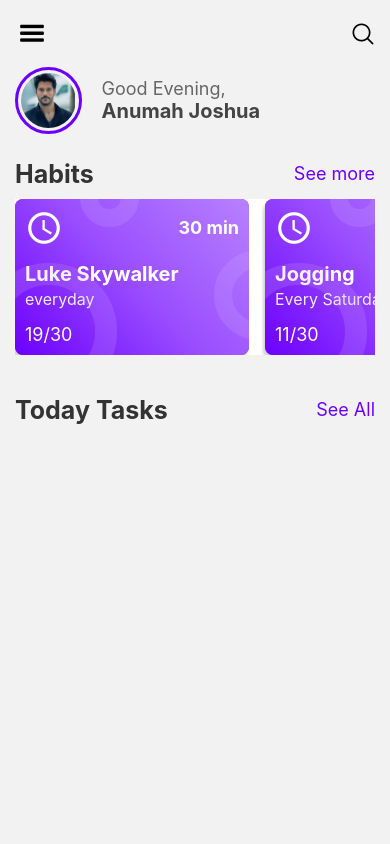
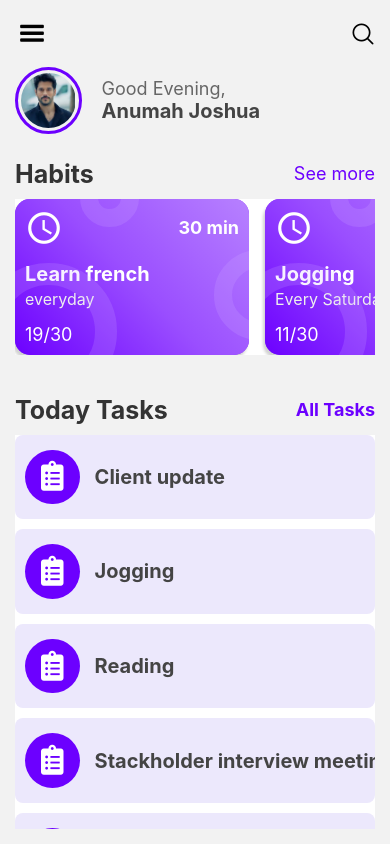
Before and after one commit to Ernie1234/JustDoIt, a React Native app: screen /Home in a window 390 px wide. Built offline with nearby package versions, Linux system fonts and the light colour scheme.

Commit message:
flatlist scrolling

```diff
--- a/components/HabitCard.tsx
+++ b/components/HabitCard.tsx
@@ -43,13 +43,13 @@ export default HabitCard;
 
 const styles = StyleSheet.create({
   container: {
-    borderRadius: 8,
+    borderRadius: 15,
     backgroundColor: "#862eff",
     shadowColor: "#171717",
     shadowOffset: { width: -2, height: 4 },
     shadowOpacity: 0.2,
     shadowRadius: 3,
-    elevation: 15,
+    elevation: 20,
     position: "relative",
     overflow: "hidden",
   },
--- a/components/Habits.tsx
+++ b/components/Habits.tsx
@@ -19,6 +19,7 @@ const Habits = () => {
           <Text style={styles.seeMore}>See more</Text>
         </TouchableOpacity>
       </View>
+      {/* <View style={{ flex: 2 }}> */}
       <FlatList
         data={HabitData}
         renderItem={({ item }) => <HabitCard data={item} />}
@@ -28,6 +29,7 @@ const Habits = () => {
         showsHorizontalScrollIndicator={false}
         style={{ backgroundColor: "#fff" }}
       />
+      {/* </View> */}
     </View>
   );
 };
--- a/components/HeaderBar.tsx
+++ b/components/HeaderBar.tsx
@@ -5,6 +5,9 @@ import {
   View,
   Image,
   Dimensions,
+  Platform,
+  StatusBar,
+  SafeAreaView,
 } from "react-native";
 import { Entypo, AntDesign } from "@expo/vector-icons";
 
@@ -22,7 +25,8 @@ const HeaderBar = () => {
     timeOfDay = "evening";
   }
   return (
-    <View style={styles.container}>
+    <SafeAreaView style={styles.container}>
+      <View style={{ paddingTop: 15 }}>
         <View style={styles.headerIcons}>
           <Entypo name="menu" size={34} />
           <TouchableOpacity onPress={() => {}}>
@@ -30,7 +34,9 @@ const HeaderBar = () => {
           </TouchableOpacity>
         </View>
         <View style={styles.headerProfile}>
-        <View style={[styles.headerImageWrapper, { borderRadius: SIZE * 0.5 }]}>
+          <View
+            style={[styles.headerImageWrapper, { borderRadius: SIZE * 0.5 }]}
+          >
             <Image
               source={require("../assets/images/kemal.jpg")}
               resizeMode="contain"
@@ -47,6 +53,7 @@ const HeaderBar = () => {
           </View>
         </View>
       </View>
+    </SafeAreaView>
   );
 };
 
@@ -54,7 +61,7 @@ export default HeaderBar;
 
 const styles = StyleSheet.create({
   container: {
-    paddingTop: 15,
+    paddingTop: Platform.OS === "android" ? StatusBar.currentHeight : 0,
   },
   headerIcons: {
     flexDirection: "row",
@@ -96,6 +103,8 @@ const styles = StyleSheet.create({
 // #6c00ff  @1
 // #862eff  @2
 // #9a4eff  @3
+// #b781ff  @4
+// #d1b0ff  @5
 
 //REDS:
 //#D90000   @1
--- /dev/null
+++ b/components/List.tsx
@@ -0,0 +1,48 @@
+import { useState } from "react";
+import {
+  FlatList,
+  StyleSheet,
+  Text,
+  View,
+  ActivityIndicator,
+} from "react-native";
+import Todo from "./Todo";
+import { TodoTypes } from "../types";
+import { TodoData } from "../data/todos";
+
+const List = () => {
+  const loading = false;
+  const error = false;
+  const [todos, setTodos] = useState(TodoData);
+
+  return (
+    <View style={styles.container}>
+      {loading ? (
+        <ActivityIndicator size="large" />
+      ) : error ? (
+        <Text>Something went wrong</Text>
+      ) : (
+        <FlatList
+          data={todos}
+          renderItem={({ item }) => <Todo data={item} />}
+          keyExtractor={(item: TodoTypes) => item.id.toString()}
+          style={{ backgroundColor: "#fff" }}
+          contentContainerStyle={{
+            rowGap: 10,
+          }}
+          scrollEnabled
+        />
+      )}
+    </View>
+  );
+};
+
+export default List;
+
+const styles = StyleSheet.create({
+  container: {
+    flex: 1,
+    paddingHorizontal: 15,
+    paddingBottom: 15,
+  },
+});
--- a/components/Screen.tsx
+++ b/components/Screen.tsx
@@ -9,7 +9,7 @@ const Screen = ({ children }: childrenProps) => {
 
 const styles = StyleSheet.create({
   container: {
-    //! flex: 1,
+    //todo flex: 1,
     paddingTop: Platform.OS === "android" ? StatusBar.currentHeight : 0,
   },
 });
--- a/components/Tasks.tsx
+++ b/components/Tasks.tsx
@@ -1,5 +1,4 @@
 import { StyleSheet, Text, TouchableOpacity, View } from "react-native";
-import React from "react";
 
 const Tasks = () => {
   return (
@@ -7,7 +6,7 @@ const Tasks = () => {
       <View style={styles.header}>
         <Text style={styles.title}>Today Tasks</Text>
         <TouchableOpacity onPress={() => {}}>
-          <Text style={styles.seeMore}>See All</Text>
+          <Text style={styles.seeMore}>All tasks</Text>
         </TouchableOpacity>
       </View>
     </View>
@@ -35,5 +34,7 @@ const styles = StyleSheet.create({
   seeMore: {
     fontSize: 18,
     color: "#6c00ff",
+    fontWeight: "bold",
+    textTransform: "capitalize",
   },
 });
--- /dev/null
+++ b/components/Todo.tsx
@@ -0,0 +1,59 @@
+import { Dimensions, StyleSheet, Text, View } from "react-native";
+import { FontAwesome5 } from "@expo/vector-icons";
+import { TodoTypes } from "../types";
+
+const Todo = ({ data }: { data: TodoTypes }) => {
+  const SIZE = Dimensions.get("window").width;
+
+  return (
+    <View style={styles.container}>
+      <View style={styles.left}>
+        <View
+          style={[
+            styles.iconWrapper,
+            {
+              width: SIZE * 0.14,
+              height: SIZE * 0.14,
+              borderRadius: SIZE * 0.2,
+            },
+          ]}
+        >
+          <FontAwesome5 name="clipboard-list" size={30} color="#fff" />
+        </View>
+        <Text style={styles.task}>{data.todo}</Text>
+      </View>
+    </View>
+  );
+};
+
+export default Todo;
+
+const styles = StyleSheet.create({
+  container: {
+    backgroundColor: "#ece8fc",
+    paddingHorizontal: 10,
+    paddingVertical: 15,
+    borderRadius: 8,
+    flexDirection: "row",
+    alignItems: "center",
+    justifyContent: "space-between",
+    elevation: 3,
+  },
+  left: {
+    gap: 15,
+    flexDirection: "row",
+    alignItems: "center",
+  },
+  iconWrapper: {
+    backgroundColor: "#6c00ff",
+    flexDirection: "column",
+    justifyContent: "center",
+    alignItems: "center",
+  },
+  task: {
+    fontSize: 20,
+    fontWeight: "bold",
+    color: "#444",
+  },
+});
+// #d1b0ff;
--- a/components/index.ts
+++ b/components/index.ts
@@ -3,5 +3,6 @@ export { default as HeaderBar } from "./HeaderBar";
 export { default as Habits } from "./Habits";
 export { default as HabitCard } from "./HabitCard";
 export { default as Tasks } from "./Tasks";
+export { default as Todo } from "./Todo";
 
 export { default as Card } from "./Card";
--- a/data/habits.ts
+++ b/data/habits.ts
@@ -2,7 +2,7 @@ export const HabitData = [
   {
     id: 1,
     completed: false,
-    habit: "Luke Skywalker",
+    habit: "Learn french",
     freq: "everyday",
     noLeft: "19/30",
     period: "30 min",
@@ -23,4 +23,12 @@ export const HabitData = [
     noLeft: "20/30",
     period: "3 hr",
   },
+  {
+    id: 4,
+    completed: false,
+    habit: "Coding",
+    freq: "Every 3 days",
+    noLeft: "28/30",
+    period: "2 hr",
+  },
 ];
--- /dev/null
+++ b/data/todos.ts
@@ -0,0 +1,72 @@
+export const TodoData = [
+  {
+    id: 1,
+    completed: false,
+    todo: "Client update",
+  },
+  {
+    id: 2,
+    completed: true,
+    todo: "Jogging",
+  },
+  {
+    id: 3,
+    completed: true,
+    todo: "Reading",
+  },
+  {
+    id: 4,
+    completed: false,
+    todo: "Stackholder interview meeting with all staff members",
+  },
+  {
+    id: 5,
+    completed: false,
+    todo: "Team meeting",
+  },
+  {
+    id: 6,
+    completed: true,
+    todo: "cooking",
+  },
+  {
+    id: 7,
+    completed: true,
+    todo: "jumping",
+  },
+  {
+    id: 8,
+    completed: false,
+    todo: "screaming",
+  },
+  {
+    id: 9,
+    completed: false,
+    todo: "dance",
+  },
+  {
+    id: 10,
+    completed: true,
+    todo: "chess",
+  },
+  {
+    id: 14,
+    completed: true,
+    todo: "chess",
+  },
+  {
+    id: 11,
+    completed: true,
+    todo: "games",
+  },
+  {
+    id: 12,
+    completed: true,
+    todo: "casting",
+  },
+  {
+    id: 13,
+    completed: true,
+    todo: "lobby",
+  },
+];
--- a/screens/HomeScreen.tsx
+++ b/screens/HomeScreen.tsx
@@ -1,14 +1,14 @@
-import { Text } from "react-native";
 import { Habits, HeaderBar, Screen, Tasks } from "../components";
+import List from "../components/List";
 
 const HomeScreen = () => {
   return (
-    <Screen>
+    <>
       <HeaderBar />
-      {/* my task component */}
       <Habits />
       <Tasks />
-    </Screen>
+      <List />
+    </>
   );
 };
 
--- a/types.ts
+++ b/types.ts
@@ -6,3 +6,8 @@ export type HabitTypes = {
   noLeft: number | string;
   period: string;
 };
+export type TodoTypes = {
+  id: number | string;
+  todo: string;
+  completed: boolean;
+};
```
Lines whose indentation alone changed are shown as unchanged.
